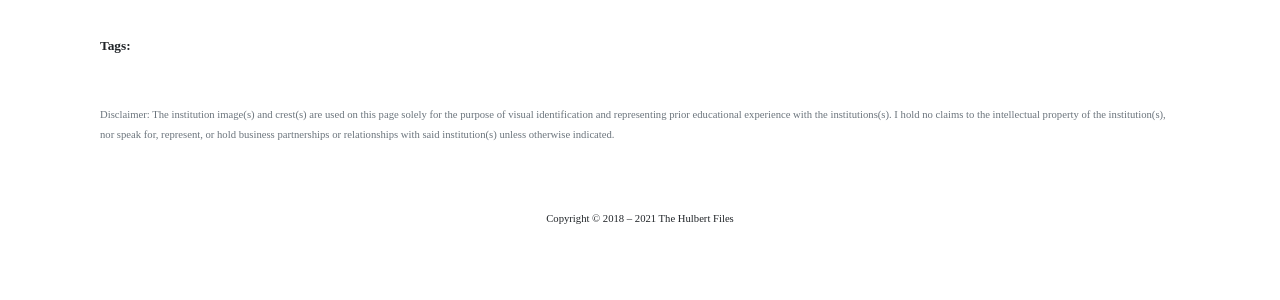
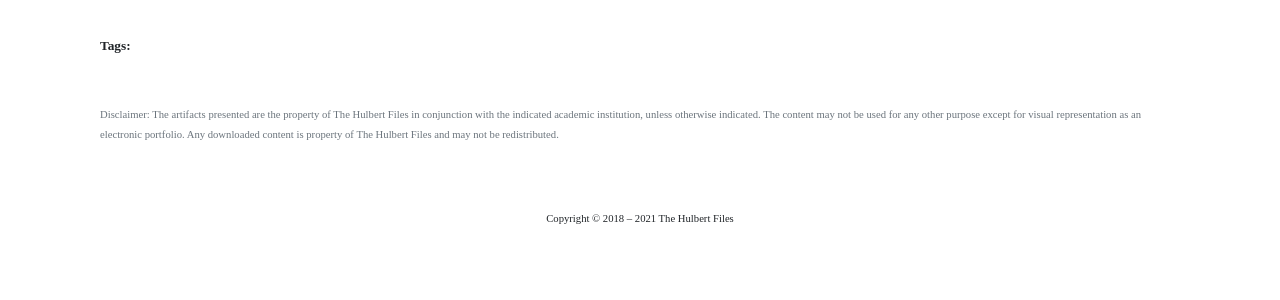
Before and after one commit to TheHulbertFiles/Portfolio, a Django app: template Artifacts/templates/artifacts/artifact_detail.html in a window 1280 px wide. Shown: the part 326-626 px from the top of the page. Run offline with Django 3.2, Linux system fonts and the light colour scheme; the template is opened without the code that fills it, so the values that code supplies are empty; some libraries are stand-ins or nearby versions.

Commit message:
Minor adjustments to blog post view, modified artifacts pages, added disclaimers, readded crests for education.

```diff
--- a/Artifacts/templates/artifacts/artifact_detail.html
+++ b/Artifacts/templates/artifacts/artifact_detail.html
@@ -63,7 +63,7 @@
 
     <div class='container mt-5'>
         <span class='small text-muted'>
-            Disclaimer: The institution image(s) and crest(s) are used on this page solely for the purpose of visual identification and representing prior educational experience with the institutions(s). I hold no claims to the intellectual property of the institution(s), nor speak for, represent, or hold business partnerships or relationships with said institution(s) unless otherwise indicated.
+            Disclaimer: The artifacts presented are the property of The Hulbert Files in conjunction with the indicated academic institution, unless otherwise indicated. The content may not be used for any other purpose except for visual representation as an electronic portfolio. Any downloaded content is property of The Hulbert Files and may not be redistributed.
         </span>
     </div>
 
```
